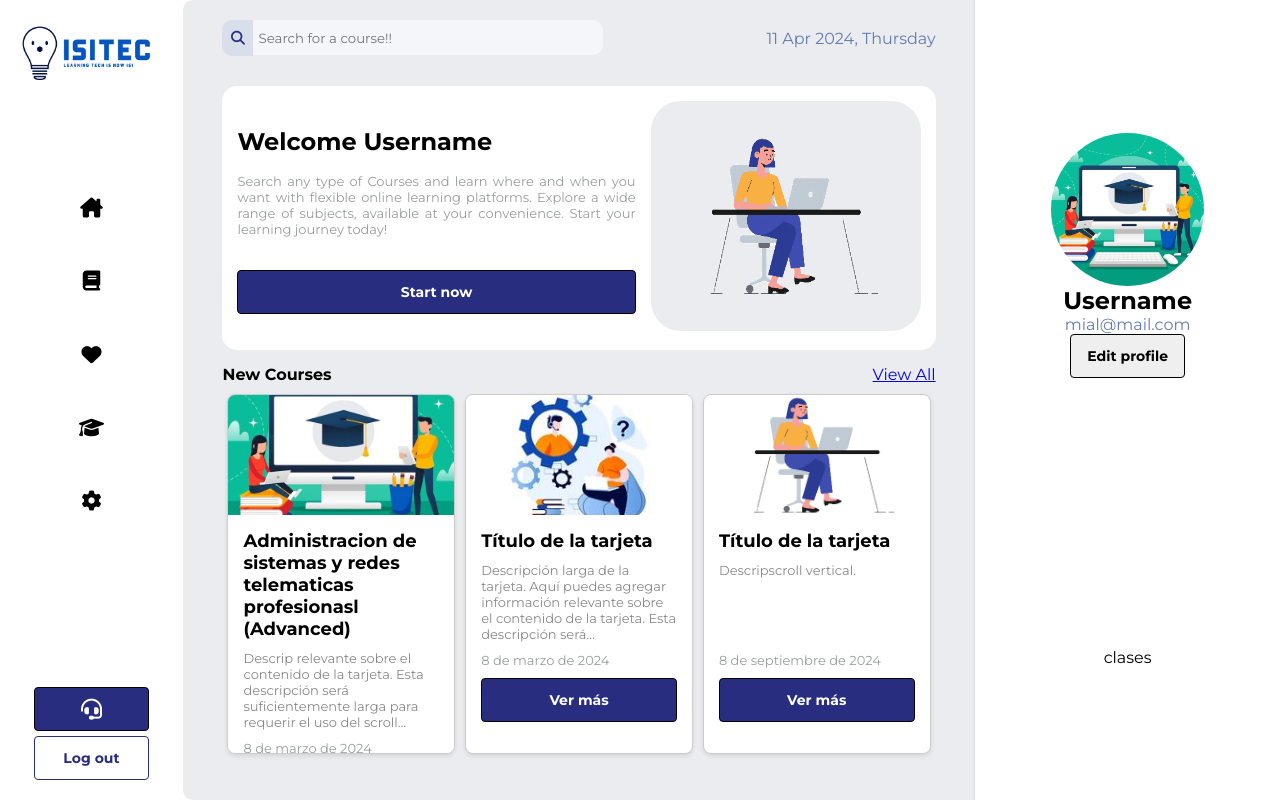
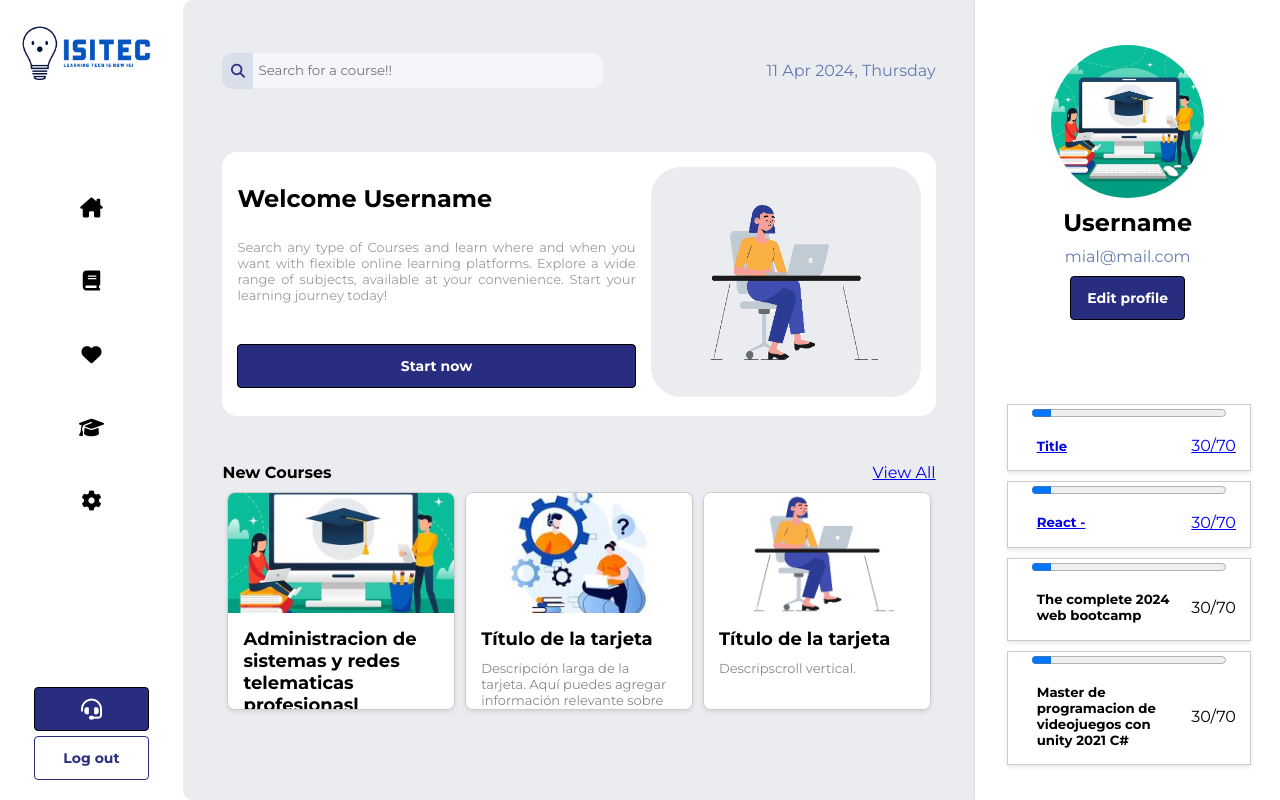
Before and after one commit to shatigerr/isitec, a PHP site: page /views/home.php in a window 1280 px wide. Run offline with PHP 8.4, Linux system fonts and the light colour scheme; the visitor is signed in with stand-in values (Sample User, id 1); a stand-in replaces the project's code that opens the database connection; some libraries are stand-ins or nearby versions.

Commit message:
Fixing responsive home.php

```diff
--- a/css/home.css
+++ b/css/home.css
@@ -1,4 +1,4 @@
-*{
+* {
     box-sizing: border-box;
     margin: 0;
     padding: 0;
@@ -16,10 +16,13 @@
     border: 4px solid #fff;
 }
 
-main{
+
+
+main {
     display: flex;
 }
-.sidebar{
+
+.sidebar {
     width: 15%;
     height: 100vh;
     display: flex;
@@ -31,7 +34,7 @@ main{
 
 }
 
-nav{
+nav {
     margin-bottom: 10vh;
 }
 
@@ -40,7 +43,7 @@ nav{
     width: 150px;
 }
 
-ul{
+ul {
     display: flex;
     flex-direction: column;
     justify-content: space-evenly;
@@ -48,20 +51,21 @@ ul{
     margin-top: 13px;
 }
 
-ul li{
+ul li {
     list-style: none;
     text-align: center;
     padding: 10px;
 
 }
 
-.sidebar-logo_container,.sidebar_form{
+.sidebar-logo_container,
+.sidebar_form {
     margin-left: auto;
     margin-right: auto;
 }
 
 
-button{
+button {
 
     width: 115px;
     display: inline-block;
@@ -74,15 +78,14 @@ button{
     font-size: 14px;
     border: solid 0.5px black;
     margin-bottom: 5px
-
 }
 
-.primary{
+.primary {
     color: white;
     background-color: #282d7f;
 }
 
-.secondary{
+.secondary {
     background-color: white;
     color: #282d7f;
     border: 1px solid #282d7f;
@@ -90,33 +93,34 @@ button{
 
 
 
-.sidebar_form{
+.sidebar_form {
     display: flex;
     flex-direction: column;
     align-items: center;
     margin-bottom: 15px;
 }
 
-button i{
+button i {
     color: white;
 }
 
-li:hover{
+li:hover {
     background-color: #282d7f;
     color: white;
     border-top-right-radius: 5px;
-    border-bottom-right-radius:5px;
+    border-bottom-right-radius: 5px;
 }
 
 
-.section_main_info{
+.section_main_info {
 
     width: 65%;
     z-index: 0;
     display: flex;
     flex-direction: column;
+    justify-content: space-evenly;
     background-color: #ebecf0;
-    border-top-left-radius:10px ;
+    border-top-left-radius: 10px;
     border-bottom-left-radius: 10px;
     height: 100vh;
 
@@ -125,15 +129,15 @@ li:hover{
 }
 
 
-.section_container_profile{
+.section_container_profile {
     width: 25%;
     z-index: 1;
-    box-shadow: -0.08em 0.03em 0.12em rgba(0,0,0,.07);
+    box-shadow: -0.08em 0.03em 0.12em rgba(0, 0, 0, .07);
     background-color: #ffff;
 
 }
 
-.section_main_info_form{
+.section_main_info_form {
 
     display: flex;
     height: fit-content;
@@ -143,24 +147,26 @@ li:hover{
 
     & input {
         border-radius: 10px;
-        border-top-left-radius:0px ;
-        border-bottom-left-radius:0px ;
+        border-top-left-radius: 0px;
+        border-bottom-left-radius: 0px;
         height: 35px;
         width: 350px;
         background-color: #f5f6fa;
-        border:none;
-        border-left:none;
+        border: none;
+        border-left: none;
         padding-left: 5px;
 
     }
-    & div{
+
+    & div {
 
         border-radius: 10px;
-        border-top-right-radius:0px ;
-        border-bottom-right-radius:0px ;
+        border-top-right-radius: 0px;
+        border-bottom-right-radius: 0px;
         height: fit-content;
         padding: 8.5px;
         background-color: #d9deeb;
+
         & i {
             color: #282d7f;
         }
@@ -170,11 +176,11 @@ li:hover{
 
 }
 
-header p{
+header p {
     color: #637bae;
 }
 
-.section_main_info_header{
+.section_main_info_header {
     width: 90%;
     display: flex;
     justify-content: space-between;
@@ -184,7 +190,7 @@ header p{
 
 }
 
-.section_main_info_card{
+.section_main_info_card {
     margin-left: auto;
     margin-top: 30px;
     border-radius: 15px;
@@ -196,11 +202,11 @@ header p{
     justify-content: center;
     align-items: center;
 
-    & > div:first-child{
+    &>div:first-child {
         display: flex;
         flex-direction: column;
         justify-content: space-around;
-        height: 90%;
+        height: 100%;
         margin-top: 10px;
         margin-right: 15px;
     }
@@ -221,23 +227,24 @@ header p{
 
 
 
-.section_main_info_card_div img
-{
+.section_main_info_card_div img {
     width: 270px;
     height: 230px;
     border-radius: 30px;
     background-color: #ebecf0;
 }
 
-.section_main_info_new_courses{
+.section_main_info_new_courses {
     width: 90%;
     margin-top: 15px;
     margin-left: auto;
     margin-right: auto;
+
     & header {
         display: flex;
         justify-content: space-between;
     }
+
     & section {
 
         margin-top: 5px;
@@ -259,10 +266,11 @@ header p{
     box-shadow: 0 2px 4px rgba(0, 0, 0, 0.1);
     background-color: #fff;
     margin: 5px;
-    height: 45vh;
+    height: 17vw;
     transition: all 300ms ease;
     overflow-y: auto;
-    & button{
+
+    & button {
         width: 100%;
     }
 
@@ -282,6 +290,9 @@ header p{
 }
 
 .card-content {
+    display: flex;
+    flex-direction: column;
+    justify-content: space-around;
     padding: 15px;
 }
 
@@ -292,7 +303,8 @@ header p{
 }
 
 .card-description {
-    max-height: 100px; /* Altura máxima de la descripción */
+    max-height: 100px;
+    /* Altura máxima de la descripción */
     /* Habilita el scroll vertical */
     margin-bottom: 10px;
     min-height: 80px;
@@ -306,26 +318,179 @@ header p{
     margin-bottom: 10px;
 }
 
-  .truncate{
+.truncate {
     display: -webkit-box;
-    -webkit-line-clamp: 5; /* Número de líneas para mostrar */
+    -webkit-line-clamp: 5;
+    /* Número de líneas para mostrar */
     -webkit-box-orient: vertical;
     overflow: hidden;
 }
 
-  .section_container_profile{
+.section_container_profile {
     display: flex;
     flex-direction: column;
     align-items: center;
     justify-content: space-around;
-    & header{
+
+    & header {
         display: flex;
         flex-direction: column;
         align-items: center;
+        & img,button,p,h2{
+            margin-top: 10px;
         }
+    }
+
     & img {
         border-radius: 100%;
         width: 12vw;
         height: 12vw;
     }
+    & section
+    {
+        width: 100%;
+
+        & .card_container{
+            margin-left: 2.5vw;
+            box-shadow: 0 2px 4px rgba(0, 0, 0, 0.1);
+            border: solid 1px #ccc;
+            margin-top: 10px;
+            width: 80%;
+            display: flex;
+            flex-direction: column;
+            justify-content: space-evenly;
+            align-items: center;
         }
+    }
+    & progress {
+        width: 80%;
+    }
+    & .progress_card{
+        width: 90%;
+
+
+        display: flex;
+        justify-content: space-between;
+        padding: 10px;
+        & div{
+            margin: 0.5vw;
+        }
+        & .progress{
+            margin: auto;
+        }
+        & .title{
+            min-width: 75%;
+            max-width: 75%;
+        }
+    }
+}
+
+@media (max-width: 950px) {
+    .section_container_profile {
+        display: none;
+    }
+
+    .section_main_info {
+        width: 85%;
+    }
+
+    .card {
+        height: 25vw;
+    }
+
+}
+
+@media (max-width: 760px) {
+    .section_main_info {
+        width: 100%;
+        height: auto;
+        overflow-y: scroll;
+        /* Add the ability to scroll */
+    }
+
+    /* Hide scrollbar for Chrome, Safari and Opera */
+    .example::-webkit-scrollbar {
+        display: none;
+    }
+
+    /* Hide scrollbar for IE, Edge and Firefox */
+    .example {
+        -ms-overflow-style: none;
+        /* IE and Edge */
+        scrollbar-width: none;
+        /* Firefox */
+    }
+
+    .section_main_info_card_div {
+        display: none;
+    }
+
+    .section_main_info_new_courses section {
+
+        flex-direction: column;
+        align-items: center;
+    }
+
+    .card {
+        width: 60%;
+        height: 50vh;
+    }
+
+    .card-content {
+        margin-top: 3em;
+    }
+
+    main {
+        flex-direction: column;
+        width: 100%;
+    }
+
+    .sidebar {
+        /* height: fit-content; */
+        height: 20%;
+        width: 2em;
+        flex-direction: row;
+
+        width: 100%;
+    }
+
+    .sidebar nav {
+        height: 1em;
+    }
+
+    .sidebar ul {
+        flex-direction: row;
+    }
+
+    .sidebar div {
+        display: none;
+
+    }
+
+    .sidebar form {
+        display: none;
+
+    }
+
+    .p-date {
+        display: none;
+    }
+
+    .section_main_info_form {
+        margin-top: 25px;
+        width: 90vw;
+    }
+
+    html,
+    body {
+        width: auto !important;
+        overflow-x: hidden !important
+    }
+}
+
+@media (max-width: 330px) {
+    .section_main_info_form {
+
+        display: none;
+    }
+}
--- a/views/home.php
+++ b/views/home.php
@@ -11,7 +11,7 @@ if (!isset($_COOKIE["PHPSESSID"])) {
 <html lang="en">
 <head>
     <meta charset="UTF-8">
-    <meta name="viewport" content="width=device-width, initial-scale=1.0">
+    <meta name="viewport" content="width=device-width, initial-scale=1, viewport-fit=cover">
     <link rel="stylesheet" href="../css/home.css">
     <script src="https://kit.fontawesome.com/b8504978d2.js" crossorigin="anonymous"></script>
     <link href="https://fonts.googleapis.com/css2?family=Montserrat:ital,wght@0,100..900;1,100..900&display=swap" rel="stylesheet">
@@ -51,7 +51,7 @@ if (!isset($_COOKIE["PHPSESSID"])) {
                     <input type="text" placeholder="Search for a course!!">
                 </form>
 
-                <p><?=date("d M Y, l")?></p>
+                <p class="p-date"><?=date("d M Y, l")?></p>
             </header>
 
             <section class="section_main_info_card">
@@ -76,10 +76,15 @@ if (!isset($_COOKIE["PHPSESSID"])) {
                         <img src="../img/aprendiendo_1.webp" alt="Imagen de ejemplo">
                     </div>
                     <div class="card-content">
+                        <div>
                             <h3 class="card-title">Administracion de sistemas y redes telematicas profesionasl (Advanced)</h3>
                             <p class="card-description truncate">Descrip relevante sobre el contenido de la tarjeta. Esta descripción será suficientemente larga para requerir el uso del scroll vertical.</p>
+                        </div>
+
+                        <div>
                         <p class="card-date">8 de marzo de 2024</p>
                         <button href="#" class="primary">Ver más</button>
+                        </div>
                     </div>
                 </div>
 
@@ -88,10 +93,14 @@ if (!isset($_COOKIE["PHPSESSID"])) {
                         <img src="../img/support.jpg" alt="Imagen de ejemplo">
                     </div>
                     <div class="card-content">
+                        <div>
                         <h3 class="card-title">Título de la tarjeta</h3>
                         <p class="card-description truncate">Descripción larga de la tarjeta. Aquí puedes agregar información relevante sobre el contenido de la tarjeta. Esta descripción será suficientemente larga para requerir el uso del scroll vertical.</p>
+                        </div>
+                        <div>
                         <p class="card-date">8 de marzo de 2024</p>
                         <button href="#" class="primary">Ver más</button>
+                        </div>
                     </div>
                 </div>
 
@@ -100,10 +109,15 @@ if (!isset($_COOKIE["PHPSESSID"])) {
                         <img src="../img/chica-en-ordenador-unscreen.gif" alt="Imagen de ejemplo">
                     </div>
                     <div class="card-content">
+                        <div>
                             <h3 class="card-title">Título de la tarjeta</h3>
                             <p class="card-description truncate">Descripscroll vertical.</p>
+                        </div>
+                        <div>
                             <p class="card-date">8 de septiembre de 2024</p>
                             <button href="#" class="primary">Ver más</button>
+                        </div>
+
                     </div>
                 </div>
 
@@ -119,12 +133,57 @@ if (!isset($_COOKIE["PHPSESSID"])) {
                 <img src="../img/aprendiendo_1.webp" alt="">
                 <h2>Username</h2>
                 <p>mial@mail.com</p>
-                <button>Edit profile</button>
+                <button class="primary">Edit profile</button>
             </header>
 
-            <div>
-                clases
+            <section>
+                <div class="card_container">
+                    <progress max="100" value="10"></progress>
+                    <a href="#" class="progress_card">
+                        <div class="title">
+                            <h5>Title</h5>
                         </div>
+                        <div class="progress">
+                            <p>30/70</p>
+                        </div>
+                    </a>
+                </div>
+                <div class="card_container">
+                    <progress max="100" value="10"></progress>
+                    <a href="#" class="progress_card">
+                        <div class="title">
+
+                            <h5>React - </h5>
+                        </div>
+                        <div class="progress">
+                            <p>30/70</p>
+                        </div>
+                    </a>
+                </div>
+                <div class="card_container">
+                    <progress max="100" value="10"></progress>
+                    <a class="progress_card">
+                        <div class="title">
+                            <h5>The complete 2024 web bootcamp</h5>
+                        </div>
+                        <div class="progress">
+                            <p>30/70</p>
+                    </div>
+                    </a>
+                </div>
+                <div class="card_container">
+
+                    <progress max="100" value="10"></progress>
+                    <a class="progress_card">
+                        <div class="title">
+                            <h5>Master de programacion de videojuegos con unity 2021 C#</h5>
+                        </div>
+                        <div class="progress">
+                            <p class="">30/70</p>
+                        </div>
+                    </a>
+                </div>
+            </section>
         </section>
     </main>
 </body>
```
Lines whose indentation alone changed are shown as unchanged.
